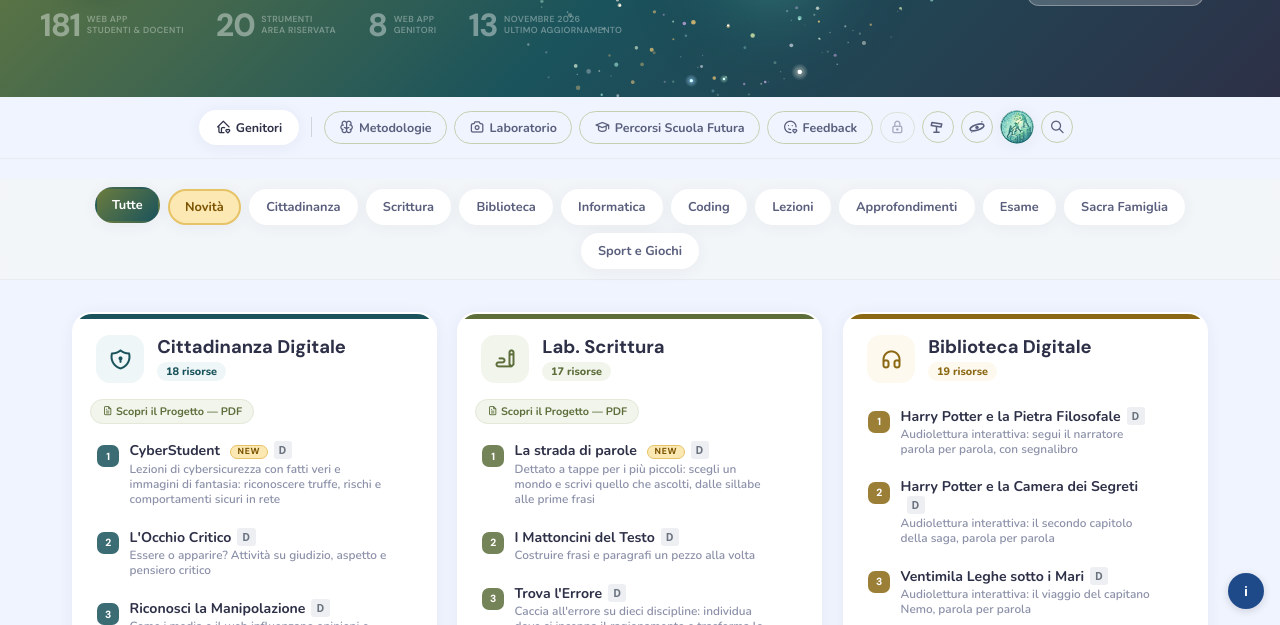
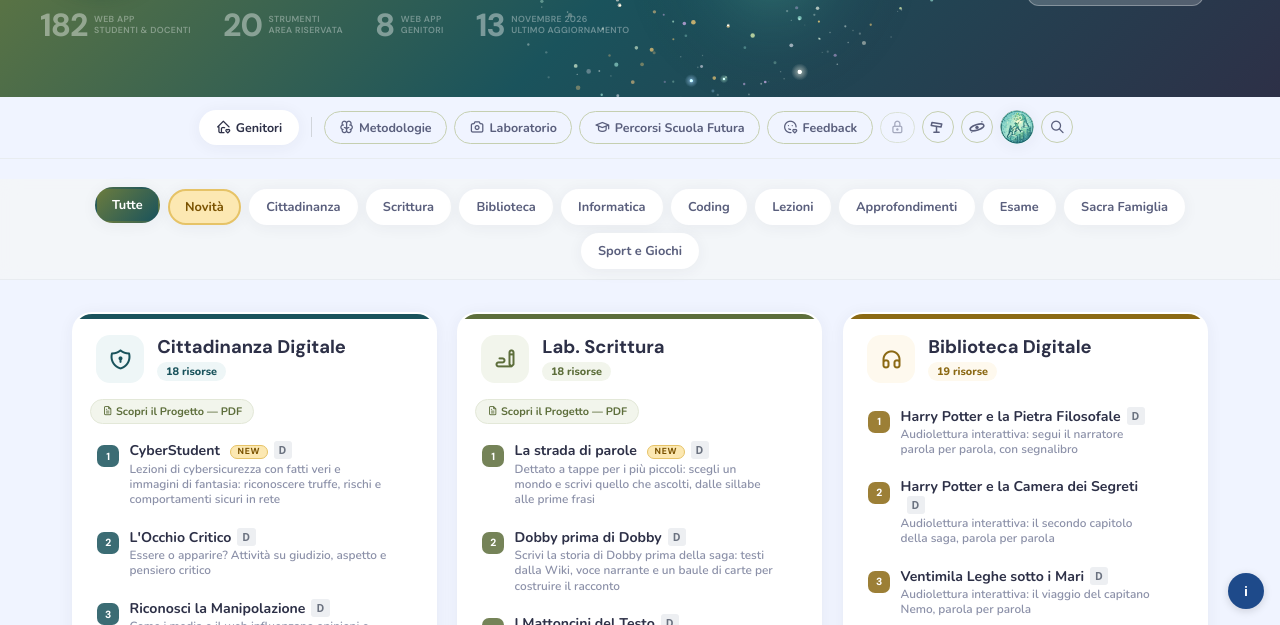
Before and after one commit to sacrafamigliaandrea/acerio.app, a plain HTML site: page index.html in a window 1280 px wide. Shown: the part 175-800 px from the top of the page. Drawn offline with nearby package versions, Linux system fonts and the light colour scheme.

Commit message:
Add files via upload

```diff
--- a/dpia-badges.js
+++ b/dpia-badges.js
@@ -3,7 +3,7 @@
  * Bollini di conformità GDPR/AI Act per il portale Acerio (acerio.vercel.app)
  *
  * Generato automaticamente da DPIA Studio il 2026-06-16 — aggiornato il 2026-06-25
- * 184 app interne + 0 servizi terzi
+ * 185 app interne + 0 servizi terzi
  *
  * Ogni link nel portale che corrisponde a un'app classificata riceve un piccolo
  * badge colorato accanto al nome, indicante il cluster di rischio.
@@ -88,6 +88,10 @@
   "https://raccoltadiff.vercel.app": {
     "cluster": "D",
     "name": "Missione Riciclo"
+  },
+  "https://dobbyproject.vercel.app": {
+    "cluster": "D",
+    "name": "Dobby prima di Dobby"
   },
   "https://famiglia-accorti.vercel.app": {
     "cluster": "D",
--- a/index.html
+++ b/index.html
@@ -294,7 +294,7 @@
                 </div>
             </div>
             <div class="hero-counters">
-                <div class="hero-stat"><span class="stat-num" data-target="181">0</span><span class="stat-label">Web App<br>Studenti & Docenti</span></div>
+                <div class="hero-stat"><span class="stat-num" data-target="182">0</span><span class="stat-label">Web App<br>Studenti & Docenti</span></div>
                 <div class="hero-stat"><span class="stat-num" data-target="20">0</span><span class="stat-label">Strumenti<br>Area Riservata</span></div>
                 <div class="hero-stat"><span class="stat-num" data-target="8">0</span><span class="stat-label">Web App<br>Genitori</span></div>
                 <div class="hero-stat hero-update"><span class="stat-num" id="dayNum"></span><span class="stat-label" id="dateLabel"></span></div>
@@ -446,12 +446,17 @@
 
         <!-- ══════ LAB. SCRITTURA ══════ -->
         <div class="card" data-theme="scrittura" data-category="scrittura">
-            <img class="card-mascot" src="acerio8-sit.png" alt="" aria-hidden="true"><div class="card-head"><div class="card-emoji"><i class="ti ti-writing"></i></div><div class="card-info"><div class="card-name">Lab. Scrittura</div><span class="card-badge">17 risorse</span></div></div>
+            <img class="card-mascot" src="acerio8-sit.png" alt="" aria-hidden="true"><div class="card-head"><div class="card-emoji"><i class="ti ti-writing"></i></div><div class="card-info"><div class="card-name">Lab. Scrittura</div><span class="card-badge">18 risorse</span></div></div>
             <a href="percorso_scrittura.pdf" target="_blank" class="card-pdf-btn"><i class="ti ti-file-text"></i> Scopri il Progetto — PDF</a>
             <ul class="card-list">
                 <li class="is-new" data-new="9"><a href="https://dettato-one.vercel.app/" target="_blank">
                     <span class="link-num"></span>
                     <span class="link-text"><span class="link-name">La strada di parole <span class="link-new">New</span></span><span class="link-desc">Dettato a tappe per i più piccoli: scegli un mondo e scrivi quello che ascolti, dalle sillabe alle prime frasi</span></span>
+                    <span class="link-go">→</span>
+                </a></li>
+                <li><a href="https://dobbyproject.vercel.app/" target="_blank">
+                    <span class="link-num"></span>
+                    <span class="link-text"><span class="link-name">Dobby prima di Dobby</span><span class="link-desc">Scrivi la storia di Dobby prima della saga: testi dalla Wiki, voce narrante e un baule di carte per costruire il racconto</span></span>
                     <span class="link-go">→</span>
                 </a></li>
                 <li><a href="https://mattoncini.neocities.org/" target="_blank">
```
Also changed, not shown: suite.html (+1 -1 lines).
